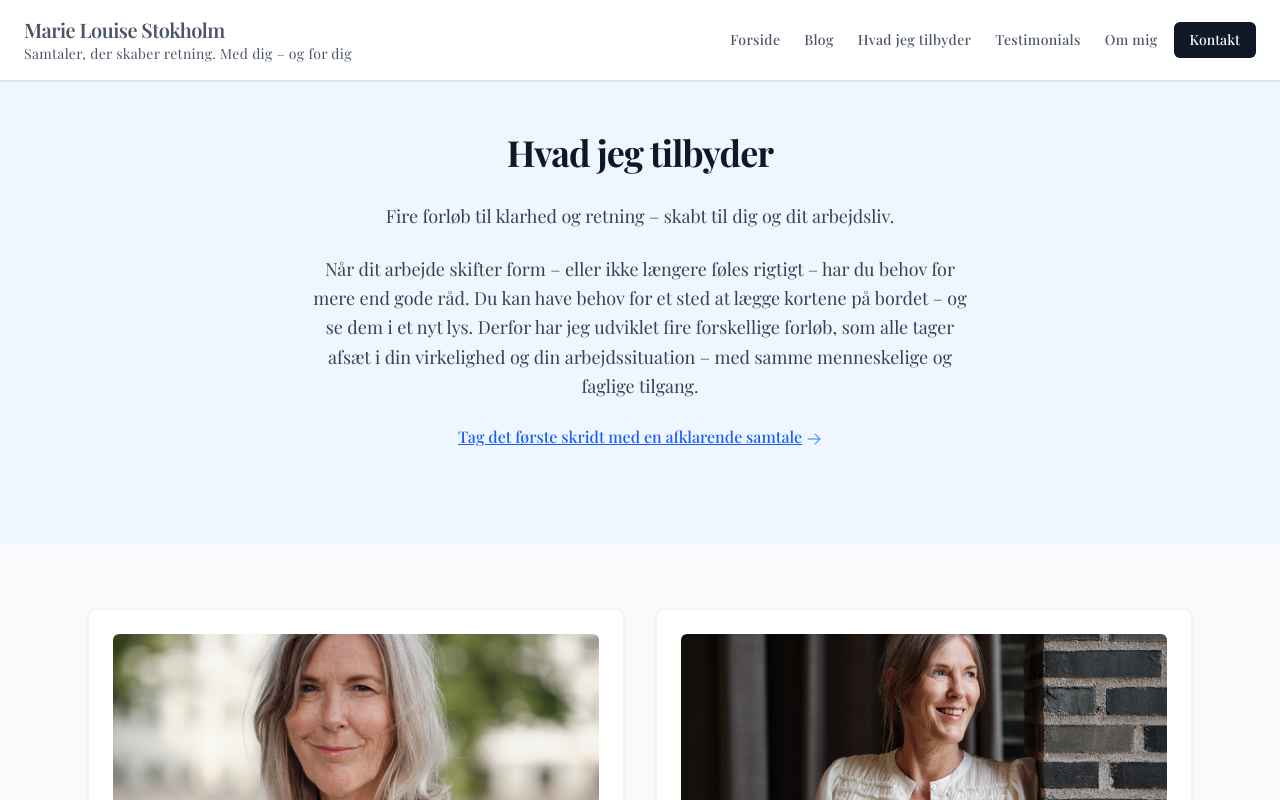
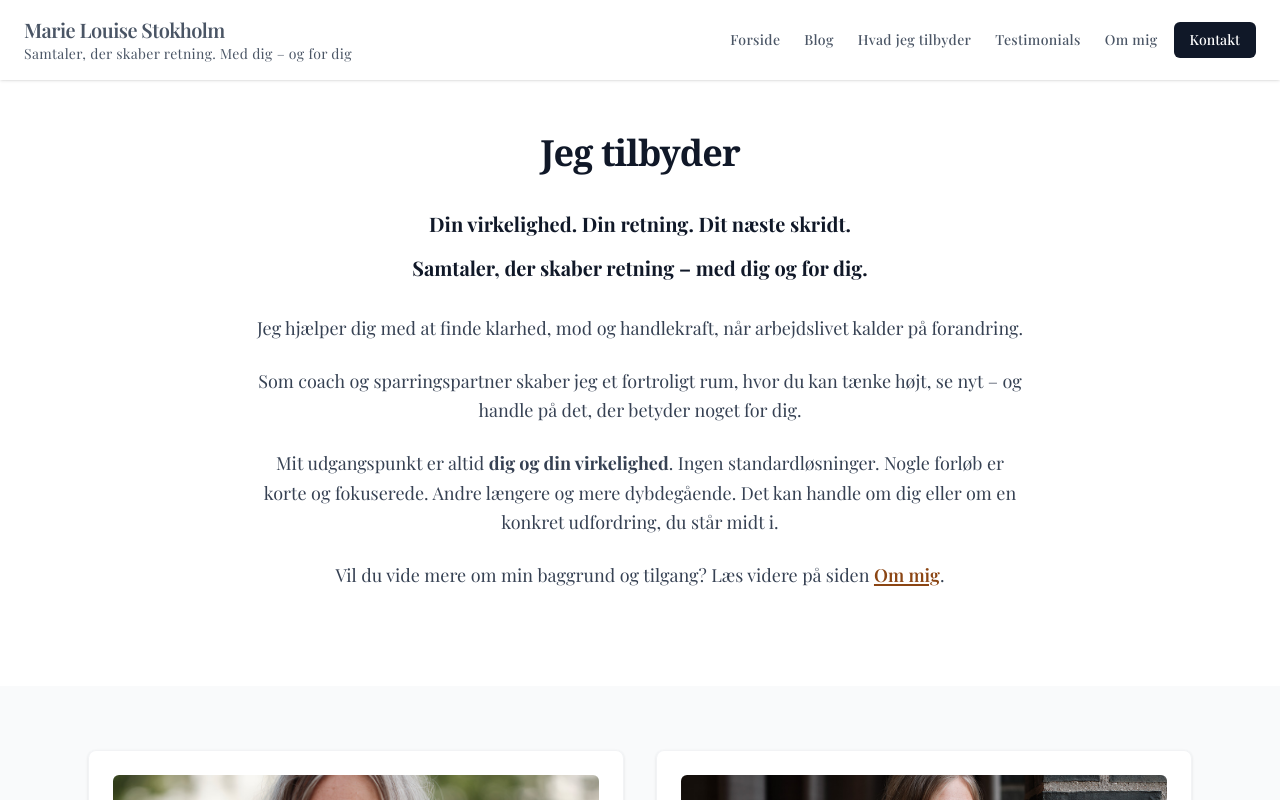
Before and after one commit to nordic-agency/marielouisestokholm, a Next.js app: page /hvad-jeg-tilbyder in a window 1280 px wide. Shown: the top 800 px of the page. Built offline with nearby package versions, Linux system fonts and the light colour scheme.

Commit message:
V2 Revision: Updated 'Hvad jeg tilbyder' page with new hero content and taglines

```diff
--- a/src/app/hvad-jeg-tilbyder/page.tsx
+++ b/src/app/hvad-jeg-tilbyder/page.tsx
@@ -6,23 +6,37 @@ export default function HvadJegTilbyder() {
   return (
     <main className="bg-gray-50 space-y-16">
       {/* Hero Section */}
-      <section className="w-full bg-blue-50 pt-32 pb-24 px-6">
-        <div className="max-w-2xl mx-auto text-center space-y-6">
-          <h1 className="text-3xl sm:text-4xl font-bold text-gray-900 leading-snug tracking-tight">
-            Hvad jeg tilbyder
+      <section className="w-full bg-white pt-32 pb-24 px-6">
+        <div className="max-w-4xl mx-auto text-center space-y-8">
+          <h1 className="text-3xl sm:text-4xl font-serif font-bold text-gray-900 leading-snug tracking-tight">
+            Jeg tilbyder
           </h1>
-          <p className="text-lg leading-relaxed text-gray-700">
-            Fire forløb til klarhed og retning – skabt til dig og dit arbejdsliv.
-          </p>
-          <p className="text-lg leading-relaxed text-gray-700">
-            Når dit arbejde skifter form – eller ikke længere føles rigtigt – har du behov for mere end gode råd. Du kan have behov for et sted at lægge kortene på bordet – og se dem i et nyt lys. Derfor har jeg udviklet fire forskellige forløb, som alle tager afsæt i din virkelighed og din arbejdssituation – med samme menneskelige og faglige tilgang.
-          </p>
-          <p>
-            <Link href="/kontakt" className="text-blue-600 underline font-medium">
-              Tag det første skridt med en afklarende samtale
-              <ArrowRightIcon className="inline w-4 h-4 ml-1 text-blue-500" />
-            </Link>
-          </p>
+
+          {/* Taglines */}
+          <div className="space-y-4">
+            <p className="text-xl font-bold text-gray-900">
+              Din virkelighed. Din retning. Dit næste skridt.
+            </p>
+            <p className="text-xl font-bold text-gray-900">
+              Samtaler, der skaber retning – med dig og for dig.
+            </p>
+          </div>
+
+          {/* Main content */}
+          <div className="space-y-6 text-lg leading-relaxed text-gray-700 max-w-3xl mx-auto">
+            <p>
+              Jeg hjælper dig med at finde klarhed, mod og handlekraft, når arbejdslivet kalder på forandring.
+            </p>
+            <p>
+              Som coach og sparringspartner skaber jeg et fortroligt rum, hvor du kan tænke højt, se nyt – og handle på det, der betyder noget for dig.
+            </p>
+            <p>
+              Mit udgangspunkt er altid <strong>dig og din virkelighed</strong>. Ingen standardløsninger. Nogle forløb er korte og fokuserede. Andre længere og mere dybdegående. Det kan handle om dig eller om en konkret udfordring, du står midt i.
+            </p>
+            <p>
+              Vil du vide mere om min baggrund og tilgang? Læs videre på siden <Link href="/om-mig" className="text-[#8B4513] hover:text-[#A0522D] font-semibold underline decoration-2 underline-offset-2">Om mig</Link>.
+            </p>
+          </div>
         </div>
       </section>
 
```
